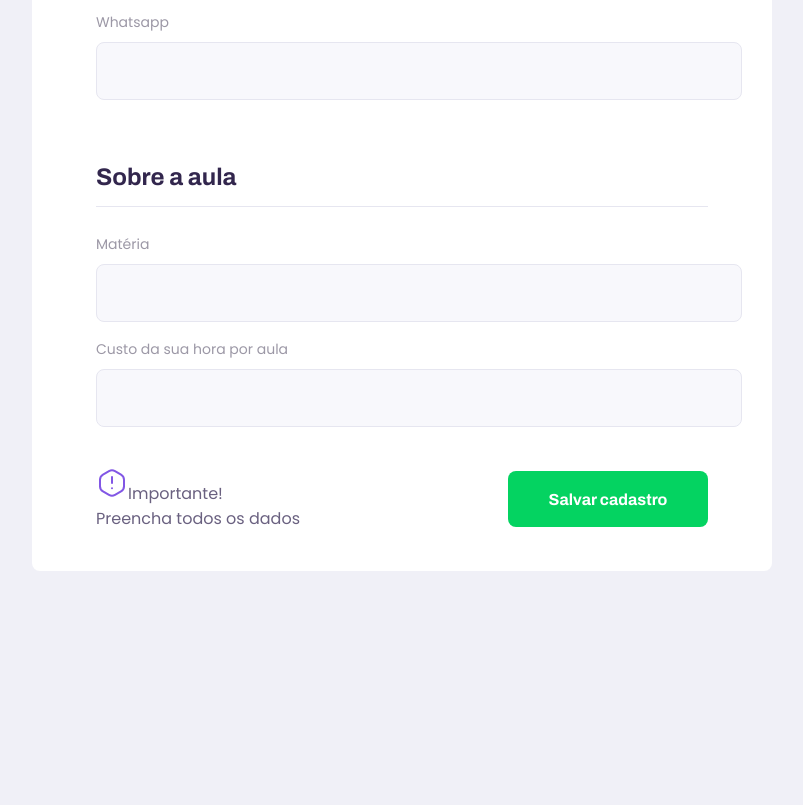
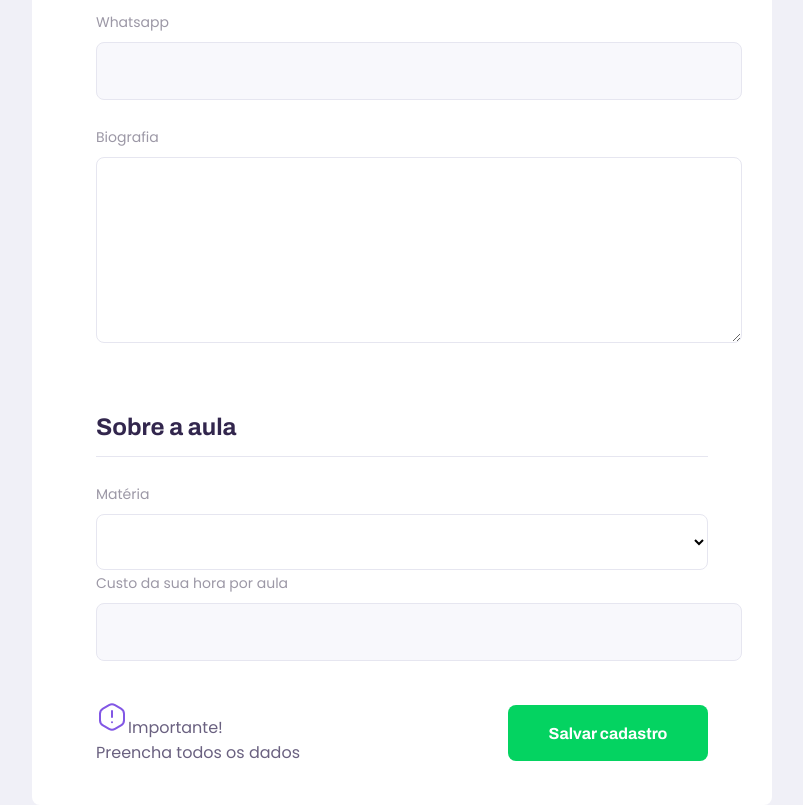
Before and after one commit to cpn-paladino/nlw2-react, a React (Create React App) app in the folder classes/web/: page /give-classes in a window 1280 px wide. Shown: the part 640-1445 px from the top of the page, without its empty margins (238-1041 px from the left). Before the commit the page ends 1211 px from the top, so only its background shows below. Built offline with nearby package versions, Linux system fonts and the light colour scheme.

Commit message:
created textarea, select components

```diff
--- /dev/null
+++ b/classes/web/src/components/Select/index.tsx
@@ -0,0 +1,19 @@
+import React, {SelectHTMLAttributes} from 'react';
+
+import './styles.css';
+
+interface SelectProps extends SelectHTMLAttributes<HTMLSelectElement>{
+    name: string;
+    label: string;
+}
+
+const Select: React.FC<SelectProps> = ({label, name, ...rest}) =>{
+    return(
+        <div className="select-block">
+            <label htmlFor={name}>{label}</label>
+            <select id={name} {...rest} />
+        </div>
+    );
+}
+
+export default Select
--- /dev/null
+++ b/classes/web/src/components/Select/styles.css
@@ -0,0 +1,34 @@
+.select-block{
+    position: relative;
+}
+
+.select-block + .select-block{
+    margin-top: 1.4rem;
+}
+
+.select-block label{
+    font-size: 1.4rem;
+}
+
+.select-block select{
+    width: 100%;
+    height: 5.6rem;
+    margin-top: 0.8rem;
+    border-radius: 0.8rem;
+    background: var(--color-select-background);
+    border: 1px solid var(--color-line-in-white);
+    outline: 0;
+    padding: 0 1.6rem;
+    font: 1.6rem Archivo;
+}
+
+.select-block:focus-within::after {
+    width: calc(100% - 3.2rem);
+    height: 2px;
+    content: '';
+    background: var(--color-primary-light);
+    position: absolute;
+    left: 1.6rem;
+    right: 1.6rem;
+    bottom: 0;
+}
--- /dev/null
+++ b/classes/web/src/components/Textarea/index.tsx
@@ -0,0 +1,19 @@
+import React, {TextareaHTMLAttributes} from 'react';
+
+import './styles.css';
+
+interface TextareaProps extends TextareaHTMLAttributes<HTMLTextAreaElement>{
+    name: string;
+    label: string;
+}
+
+const Textarea: React.FC<TextareaProps> = ({label, name, ...rest}) =>{
+    return(
+        <div className="textarea-block">
+            <label htmlFor={name}>{label}</label>
+            <textarea id={name} {...rest} />
+        </div>
+    );
+}
+
+export default Textarea
--- /dev/null
+++ b/classes/web/src/components/Textarea/styles.css
@@ -0,0 +1,37 @@
+
+.textarea-block{
+    position: relative;
+}
+
+.textarea-block + .textarea-block{
+    margin-top: 1.4rem;
+}
+
+.textarea-block label{
+    font-size: 1.4rem;
+}
+
+.textarea-block textarea{
+    width: 100%;
+    height: 16rem;
+    min-height: 8rem;
+    margin-top: 0.8rem;
+    border-radius: 0.8rem;
+    background: var(--color-textarea-background);
+    border: 1px solid var(--color-line-in-white);
+    outline: 0;
+    resize: vertical;
+    padding: 1.2rem 1.6rem;
+    font: 1.6rem Archivo;
+}
+
+.textarea-block:focus-within::after {
+    width: calc(100% - 3.2rem);
+    height: 2px;
+    content: '';
+    background: var(--color-primary-light);
+    position: absolute;
+    left: 1.6rem;
+    right: 1.6rem;
+    bottom: 7px;
+}
--- a/classes/web/src/pages/TeacherForm/index.tsx
+++ b/classes/web/src/pages/TeacherForm/index.tsx
@@ -3,6 +3,8 @@
 import './styles.css';
 import Input from '../../components/Input';
 import warningIcon from '../../assets/images/icons/warning.svg';
+import Textarea from '../../components/Textarea';
+import Select from '../../components/Select';
 
 function TeacherForm() {
     return(
@@ -19,12 +21,13 @@
                     <Input name="name" label="Nome completo" />
                     <Input name="avatar" label="Avatar" />
                     <Input name="whatsapp" label="Whatsapp" />
+                    <Textarea name="bio" label="Biografia" />
 
                 </fieldset>
                 <fieldset>
                     <legend>Sobre a aula
                     </legend>
-                    <Input name="subject" label="Matéria" />
+                    <Select name="subject" label="Matéria" />
                     <Input name="cost" label="Custo da sua hora por aula" />
                 </fieldset>
                 <footer>
--- a/classes/web/src/pages/TeacherForm/styles.css
+++ b/classes/web/src/pages/TeacherForm/styles.css
@@ -37,6 +37,11 @@
     padding-bottom: 1.6rem;
     border-bottom: 1px solid var(--color-line-in-white);
 }
+
+#page-teacher-form main fieldset .input-block + .textarea-block{
+    margin-top: 2.4rem;
+}
+
 
 #page-teacher-form main footer button{
     width: 100%;
```
